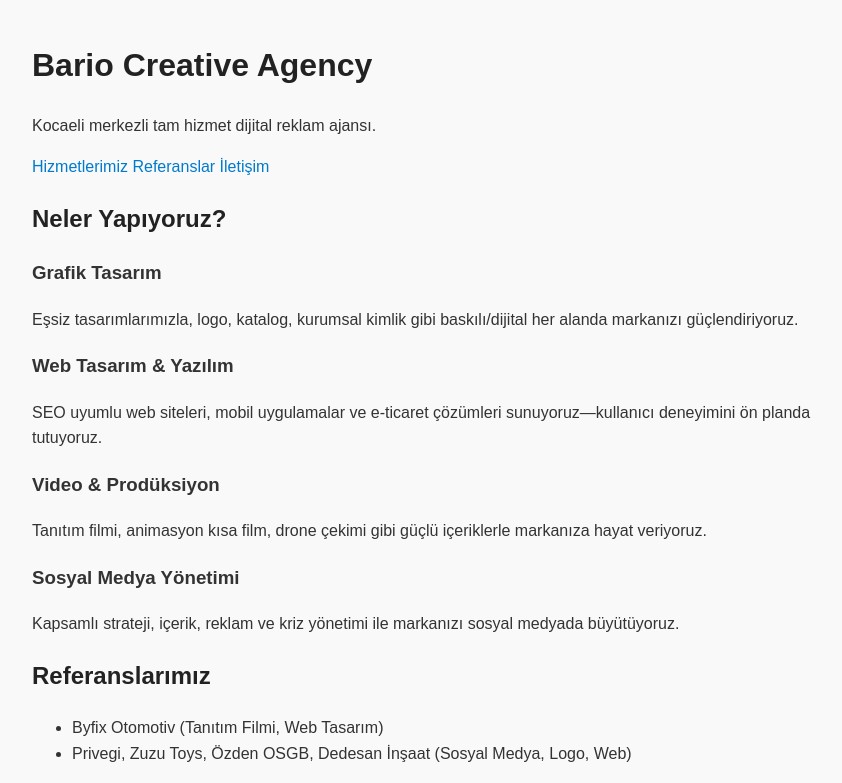
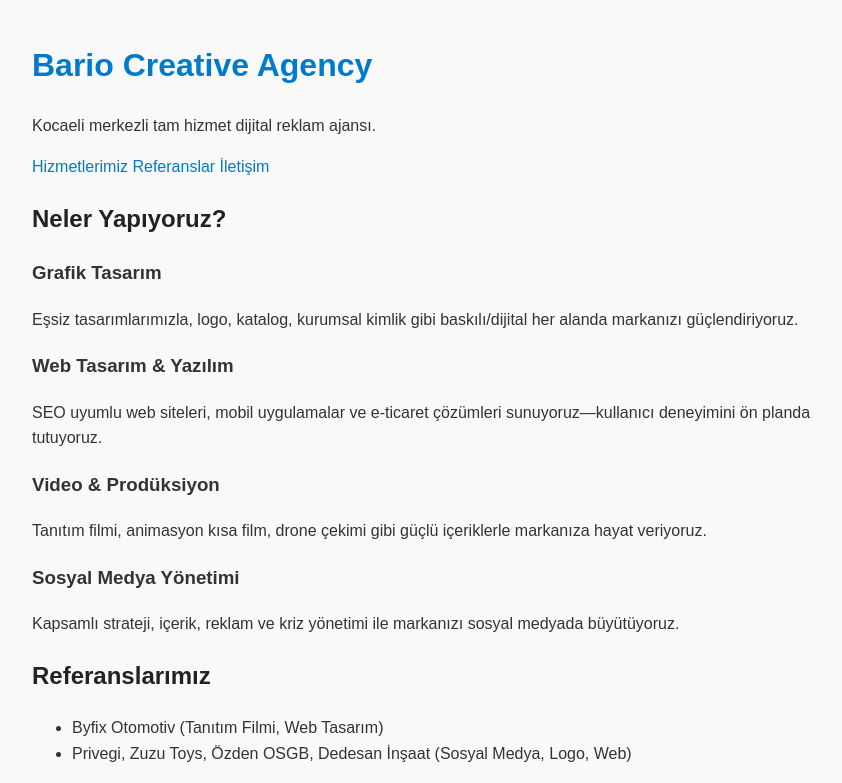
Before and after one commit to mirarsl/mirarsl.github.io, a plain HTML site: page index.html in a window 1280 px wide. Shown: the top 783 px of the page, without its empty margins (208-1050 px from the left). Drawn offline with Linux system fonts and the light colour scheme.

Commit message:
Update index.html

```diff
--- a/index.html
+++ b/index.html
@@ -14,7 +14,7 @@
 </head>
 <body>
   <header>
-    <h1>Bario Creative Agency</h1>
+    <h1><a href="https://bario.com.tr" rel="dofollow">Bario Creative Agency</a></h1>
     <p>Kocaeli merkezli tam hizmet dijital reklam ajansı.</p>
     <nav>
       <a href="#hizmetler">Hizmetlerimiz</a>
```
